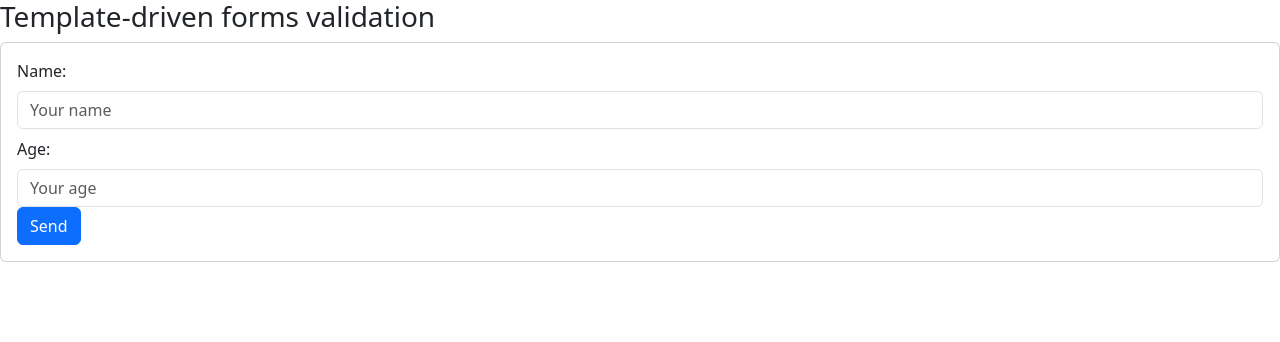
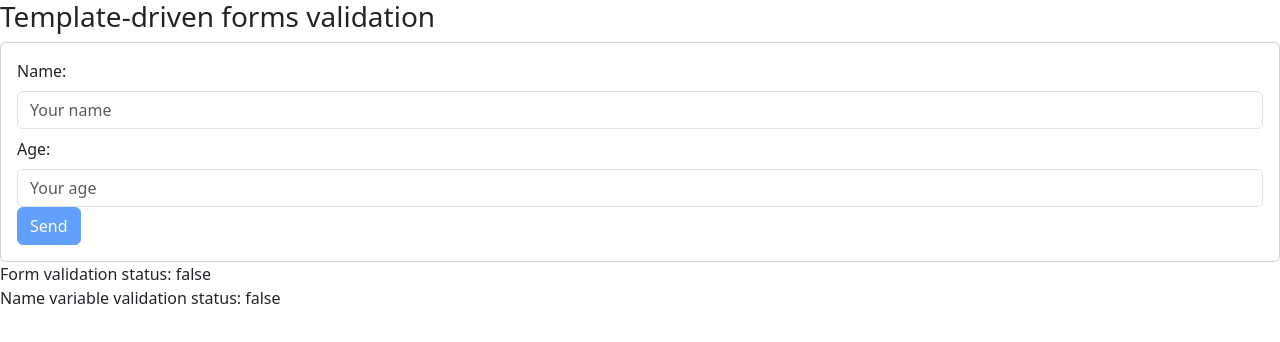
Before and after one commit to JoePortilla/angular-examples, an Angular app: page / in a window 1280 px wide. Shown: the top 342 px of the page. Built offline with nearby package versions, Linux system fonts and the light colour scheme.

Commit message:
15 submit validation

```diff
--- a/src/app/form-template-driven-validation/form-template-driven-validation.component.html
+++ b/src/app/form-template-driven-validation/form-template-driven-validation.component.html
@@ -1,6 +1,7 @@
 <div class="card">
   <div class="card-body">
-    <form (ngSubmit)="processForm()">
+    <form (ngSubmit)="processForm()"
+          #formContact="ngForm">
 
       <div class="mb-2">
         <label class="form-label">Name: </label>
@@ -21,10 +22,15 @@
                name="age" [(ngModel)]="person.age">
       </div>
 
-      <button class="btn btn-primary">
+      <button class="btn btn-primary"
+              [disabled]="formContact.invalid">
         Send
       </button>
 
     </form>
   </div>
 </div>
+
+Form validation status: {{ formContact.valid }}
+<br>
+Name variable validation status: {{ name.valid }}
```
